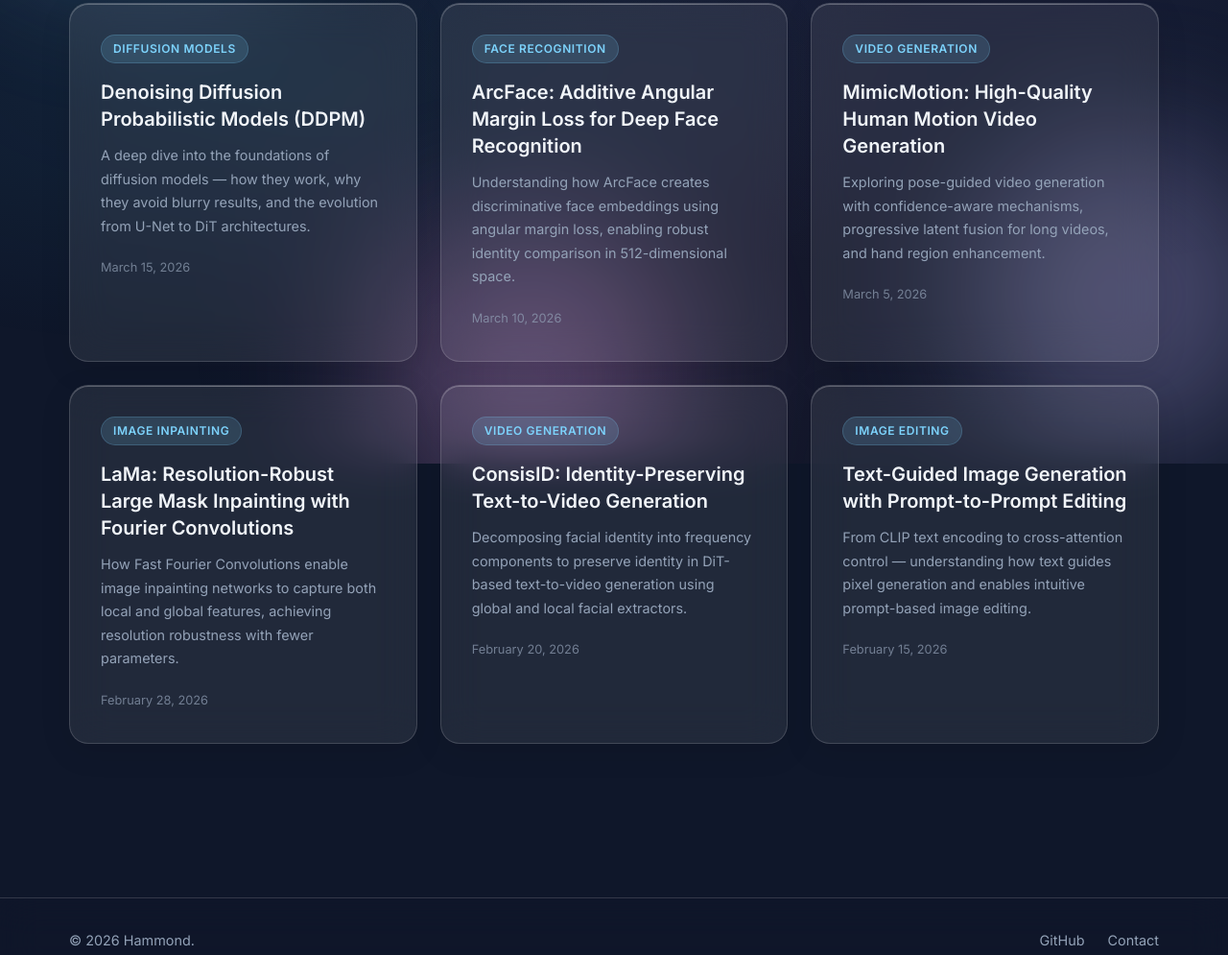
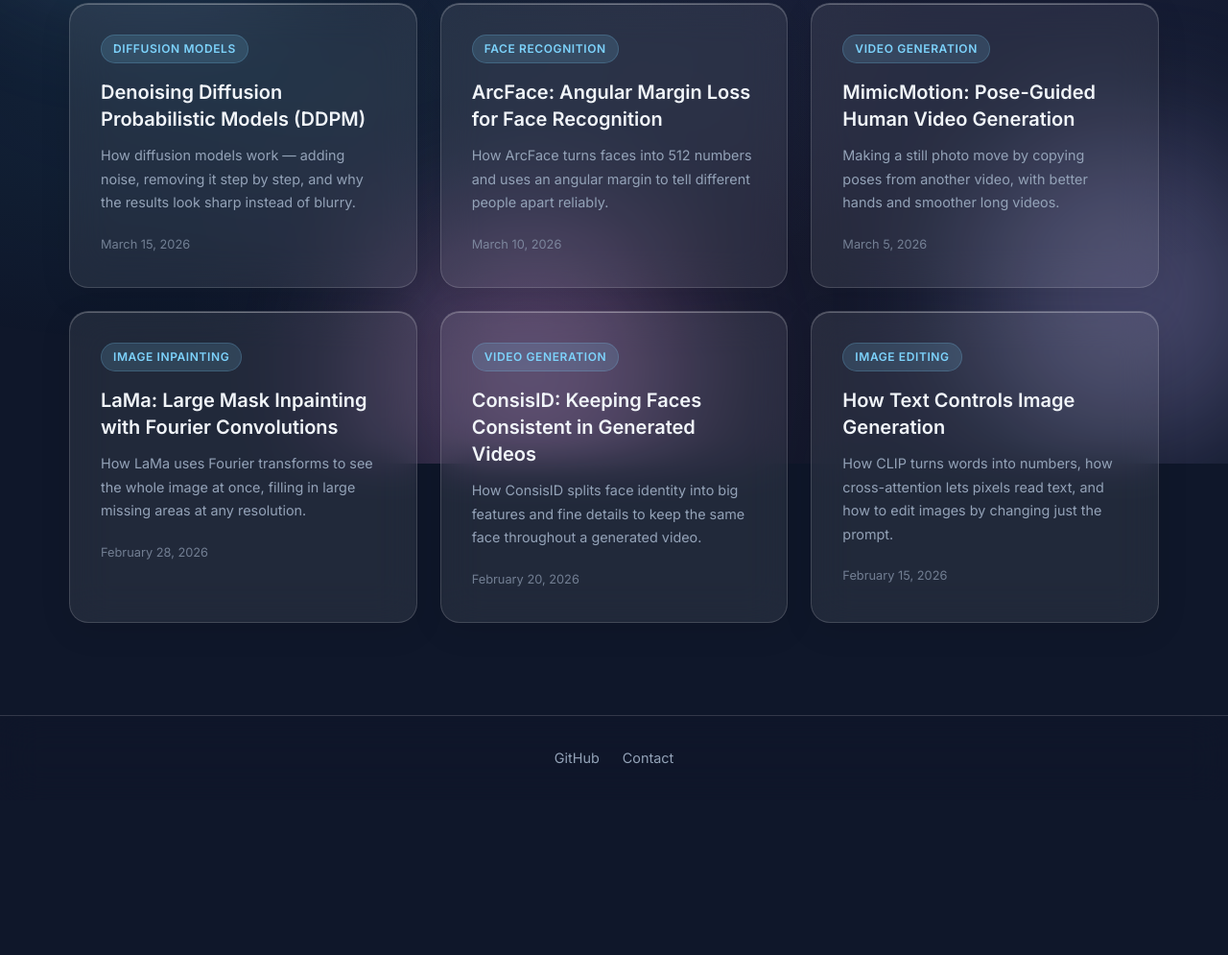
Before and after one commit to Hammond65/Hammond65.github.io, a plain HTML site: page blog.html in a window 1280 px wide. Shown: the part 317-1312 px from the top of the page at 96% size. After the commit the page ends 1151 px from the top, so only its background shows below. Drawn offline with Linux system fonts and the light colour scheme.

Commit message:
Fix footer position, remove copyright, simplify excerpts

```diff
--- a/blog.html
+++ b/blog.html
@@ -47,7 +47,6 @@
     <footer class="glass-footer">
         <div class="container">
             <div class="footer-content">
-                <p>&copy; 2026 Hammond.</p>
                 <div class="footer-links">
                     <a href="https://github.com/Hammond65" target="_blank" rel="noopener noreferrer" class="footer-link">GitHub</a>
                     <a href="contact.html" class="footer-link">Contact</a>
--- a/css/style.css
+++ b/css/style.css
@@ -43,6 +43,8 @@ body {
     line-height: 1.7;
     min-height: 100vh;
     overflow-x: hidden;
+    display: flex;
+    flex-direction: column;
 }
 
 /* ============================================
@@ -828,12 +830,12 @@ body {
     -webkit-backdrop-filter: blur(20px);
     border-top: 1px solid var(--glass-border);
     padding: 2rem 0;
-    margin-top: 4rem;
+    margin-top: auto;
 }
 
 .footer-content {
     display: flex;
-    justify-content: space-between;
+    justify-content: center;
     align-items: center;
 }
 
--- a/js/posts-data.js
+++ b/js/posts-data.js
@@ -5,47 +5,47 @@ const blogPosts = [
         title: "Denoising Diffusion Probabilistic Models (DDPM)",
         tag: "Diffusion Models",
         date: "2026-03-15",
-        excerpt: "A deep dive into the foundations of diffusion models — how they work, why they avoid blurry results, and the evolution from U-Net to DiT architectures.",
+        excerpt: "How diffusion models work — adding noise, removing it step by step, and why the results look sharp instead of blurry.",
         file: "posts/ddpm.html"
     },
     {
         id: "arcface",
-        title: "ArcFace: Additive Angular Margin Loss for Deep Face Recognition",
+        title: "ArcFace: Angular Margin Loss for Face Recognition",
         tag: "Face Recognition",
         date: "2026-03-10",
-        excerpt: "Understanding how ArcFace creates discriminative face embeddings using angular margin loss, enabling robust identity comparison in 512-dimensional space.",
+        excerpt: "How ArcFace turns faces into 512 numbers and uses an angular margin to tell different people apart reliably.",
         file: "posts/arcface.html"
     },
     {
         id: "mimicmotion",
-        title: "MimicMotion: High-Quality Human Motion Video Generation",
+        title: "MimicMotion: Pose-Guided Human Video Generation",
         tag: "Video Generation",
         date: "2026-03-05",
-        excerpt: "Exploring pose-guided video generation with confidence-aware mechanisms, progressive latent fusion for long videos, and hand region enhancement.",
+        excerpt: "Making a still photo move by copying poses from another video, with better hands and smoother long videos.",
         file: "posts/mimicmotion.html"
     },
     {
         id: "lama",
-        title: "LaMa: Resolution-Robust Large Mask Inpainting with Fourier Convolutions",
+        title: "LaMa: Large Mask Inpainting with Fourier Convolutions",
         tag: "Image Inpainting",
         date: "2026-02-28",
-        excerpt: "How Fast Fourier Convolutions enable image inpainting networks to capture both local and global features, achieving resolution robustness with fewer parameters.",
+        excerpt: "How LaMa uses Fourier transforms to see the whole image at once, filling in large missing areas at any resolution.",
         file: "posts/lama.html"
     },
     {
         id: "consisid",
-        title: "ConsisID: Identity-Preserving Text-to-Video Generation",
+        title: "ConsisID: Keeping Faces Consistent in Generated Videos",
         tag: "Video Generation",
         date: "2026-02-20",
-        excerpt: "Decomposing facial identity into frequency components to preserve identity in DiT-based text-to-video generation using global and local facial extractors.",
+        excerpt: "How ConsisID splits face identity into big features and fine details to keep the same face throughout a generated video.",
         file: "posts/consisid.html"
     },
     {
         id: "text-diffusion",
-        title: "Text-Guided Image Generation with Prompt-to-Prompt Editing",
+        title: "How Text Controls Image Generation",
         tag: "Image Editing",
         date: "2026-02-15",
-        excerpt: "From CLIP text encoding to cross-attention control — understanding how text guides pixel generation and enables intuitive prompt-based image editing.",
+        excerpt: "How CLIP turns words into numbers, how cross-attention lets pixels read text, and how to edit images by changing just the prompt.",
         file: "posts/text-diffusion.html"
     }
 ];
```
Also changed, not shown: admin.html (+0 -2 lines), contact.html (+0 -1 lines), index.html (+0 -1 lines), posts/arcface.html (+0 -1 lines), posts/consisid.html (+0 -1 lines), posts/ddpm.html (+0 -1 lines), posts/lama.html (+0 -1 lines), posts/mimicmotion.html (+0 -1 lines), posts/text-diffusion.html (+0 -1 lines), projects.html (+0 -1 lines).
